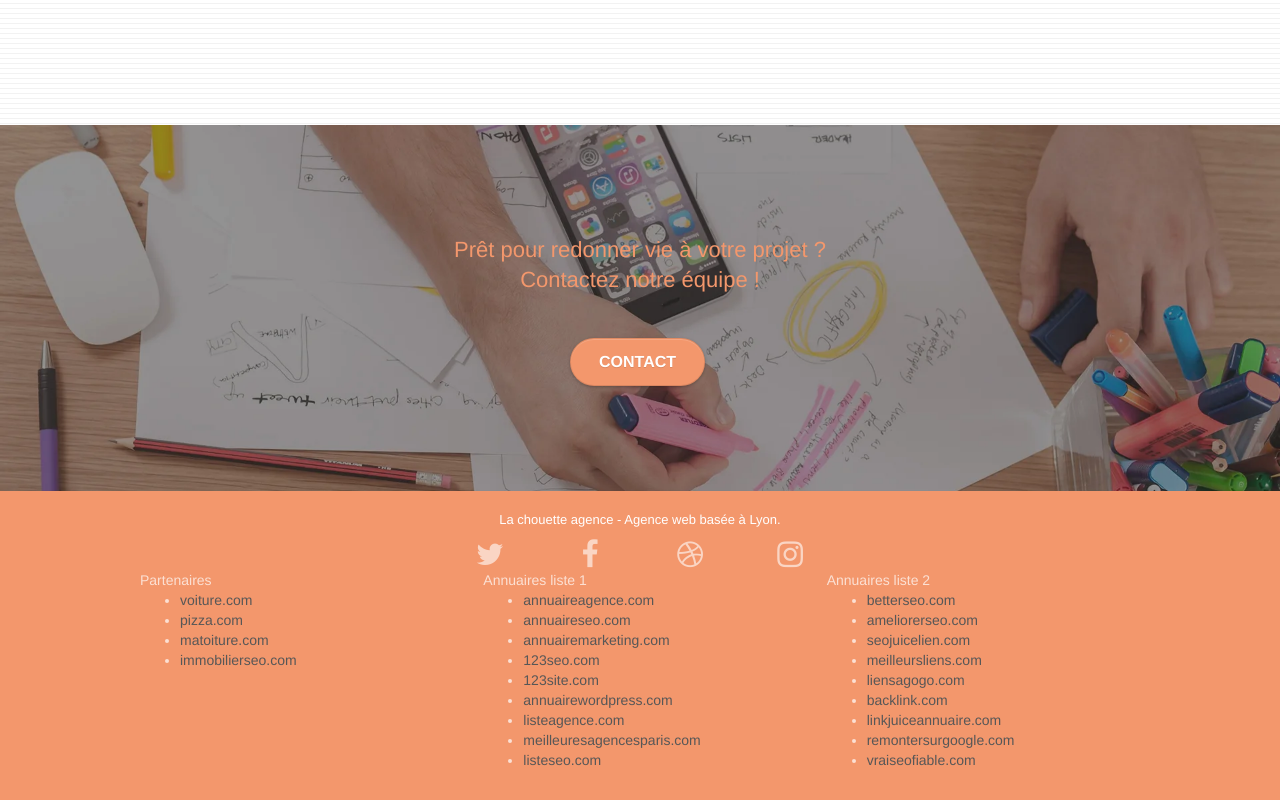
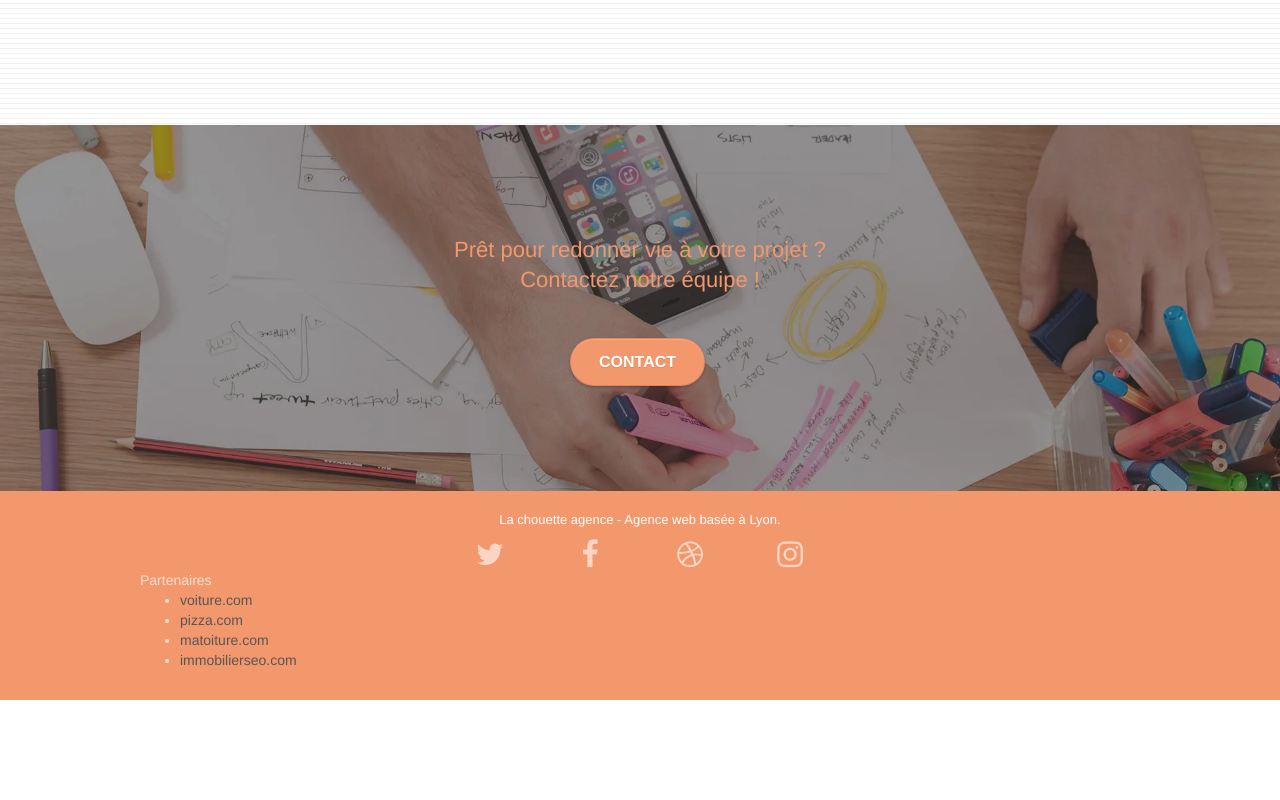
Before and after one commit to Mailys2731/LaChouetteAgence_optimisation_SEO-Performances, a plain HTML site: page index.html in a window 1280 px wide. Shown: the part 2795-3595 px from the top of the page. After the commit the page ends 3495 px from the top, so only its background shows below. Drawn offline with Linux system fonts and the light colour scheme.

Commit message:
test footer

```diff
--- a/index.html
+++ b/index.html
@@ -292,34 +292,7 @@
 									<li><a href="immobilierseo.com">immobilierseo.com</a></li>
 								</ul>
 							</div>
-							<div class="col-sm-4">
-								Annuaires liste 1
-								<ul>
-									<li><a href="annuaireagence.com">annuaireagence.com</a></li>
-									<li><a href="annuaireseo.com">annuaireseo.com</a></li>
-									<li><a href="annuairemarketing.com">annuairemarketing.com</a></li>
-									<li><a href="123seoture.com">123seo.com</a></li>
-									<li><a href="123site.com">123site.com</a></li>
-									<li><a href="annuairewordpress.com">annuairewordpress.com</a></li>
-									<li><a href="listeagence.com">listeagence.com</a></li>
-									<li><a href="meilleuresagencesparis.com">meilleuresagencesparis.com</a></li>
-									<li><a href="listeseo.com">listeseo.com</a></li>
-								</ul>
-							</div>
-							<div class="col-sm-4">
-								Annuaires liste 2
-								<ul>
-									<li><a href="betterseo.com">betterseo.com</a></li>
-									<li><a href="ameliorerseo.com">ameliorerseo.com</a></li>
-									<li><a href="seojuicelien.com">seojuicelien.com</a></li>
-									<li><a href="meilleursliens.com">meilleursliens.com</a></li>
-									<li><a href="liensagogo.com">liensagogo.com</a></li>
-									<li><a href="backlink.com">backlink.com</a></li>
-									<li><a href="linkjuiceannuaire.com">linkjuiceannuaire.com</a></li>
-									<li><a href="remontersurgoogle.com">remontersurgoogle.com</a></li>
-									<li><a href="vraiseofiable.com">vraiseofiable.com</a></li>
-								</ul>
-							</div>
+
 						</div>
 					</div>
 				</div>
```
Also changed, not shown: page2.html (+1 -1 lines).
